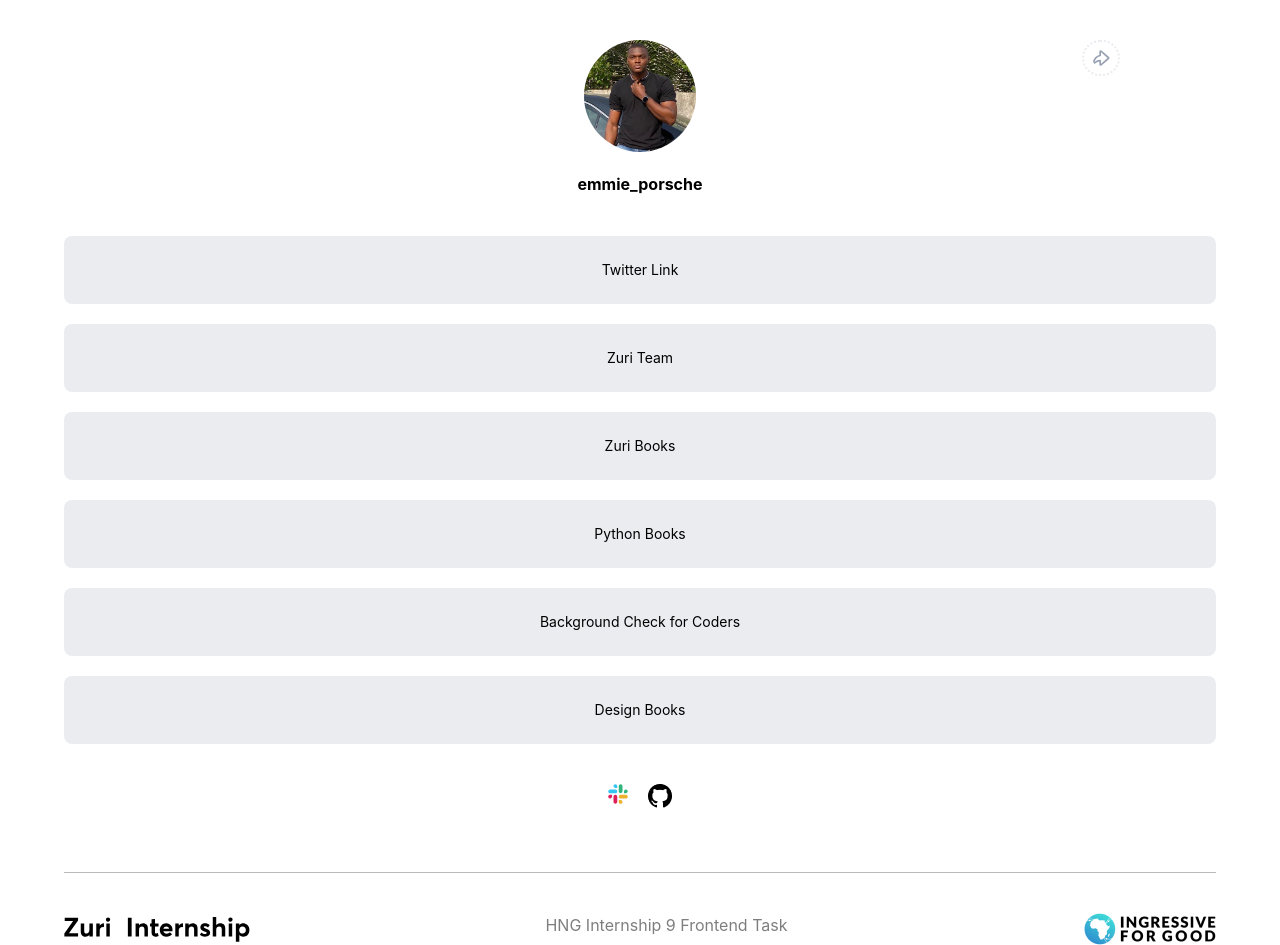
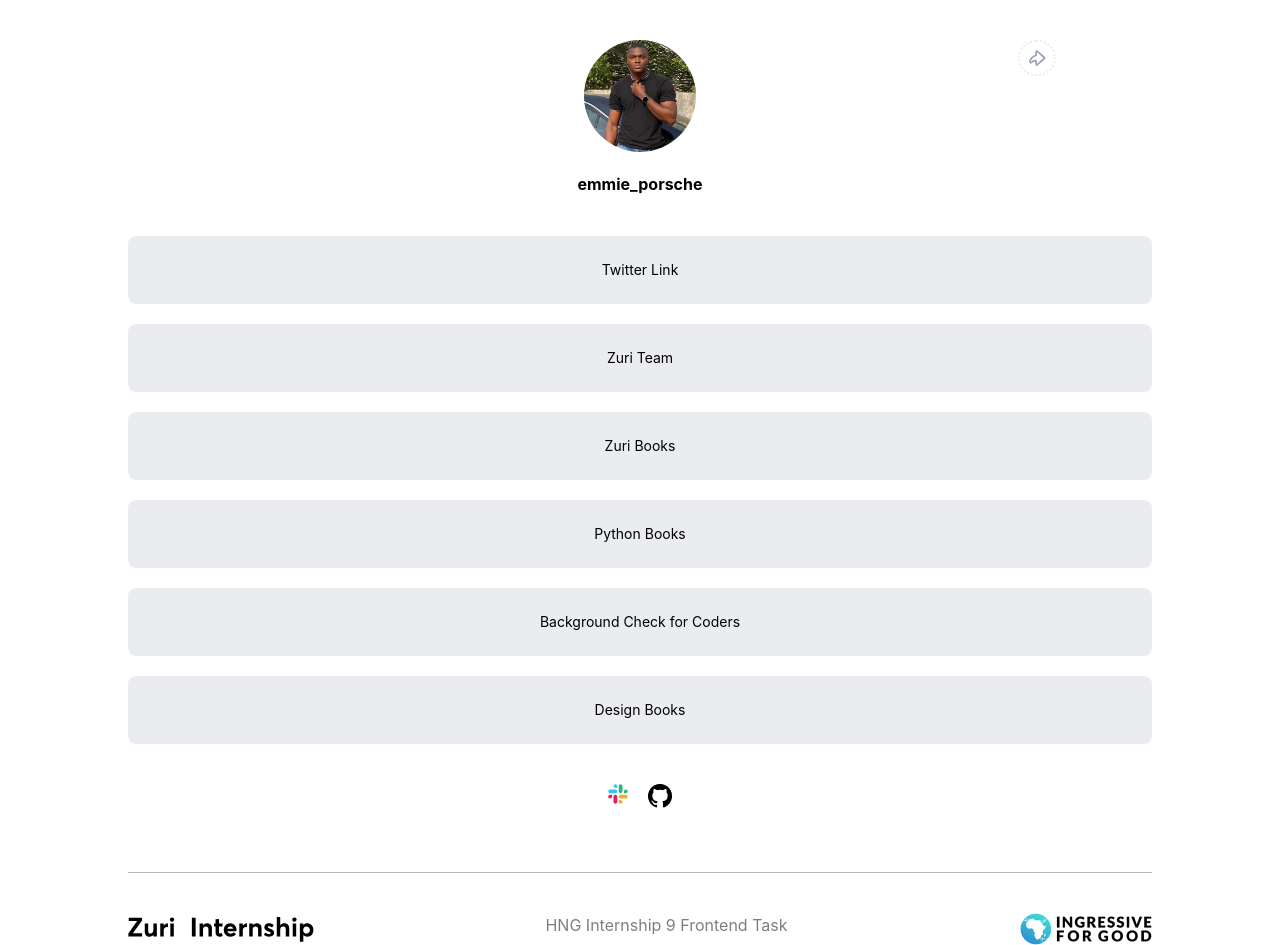
Before and after one commit to bohemiancode-x/HNG-stage-one-task, a React (Create React App) app: page / in a window 1280 px wide. Built offline with nearby package versions, Linux system fonts and the light colour scheme.

Commit message:
[FIX] body width fix

```diff
--- a/src/App.js
+++ b/src/App.js
@@ -4,7 +4,7 @@
 
 function App() {
   return (
-    <div className="w-[90%] flex flex-col m-auto font-body">
+    <div className="w-[90%] md:w-[80%] flex flex-col m-auto font-body">
       <Profile />
       <Links />
       <Footer />
```
